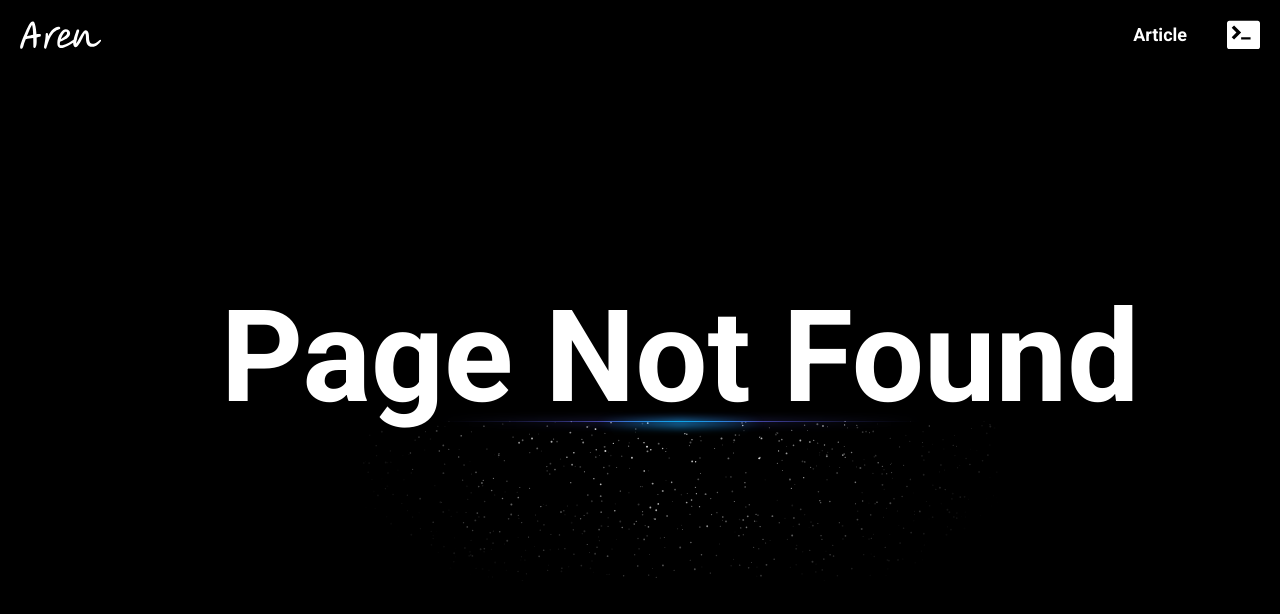
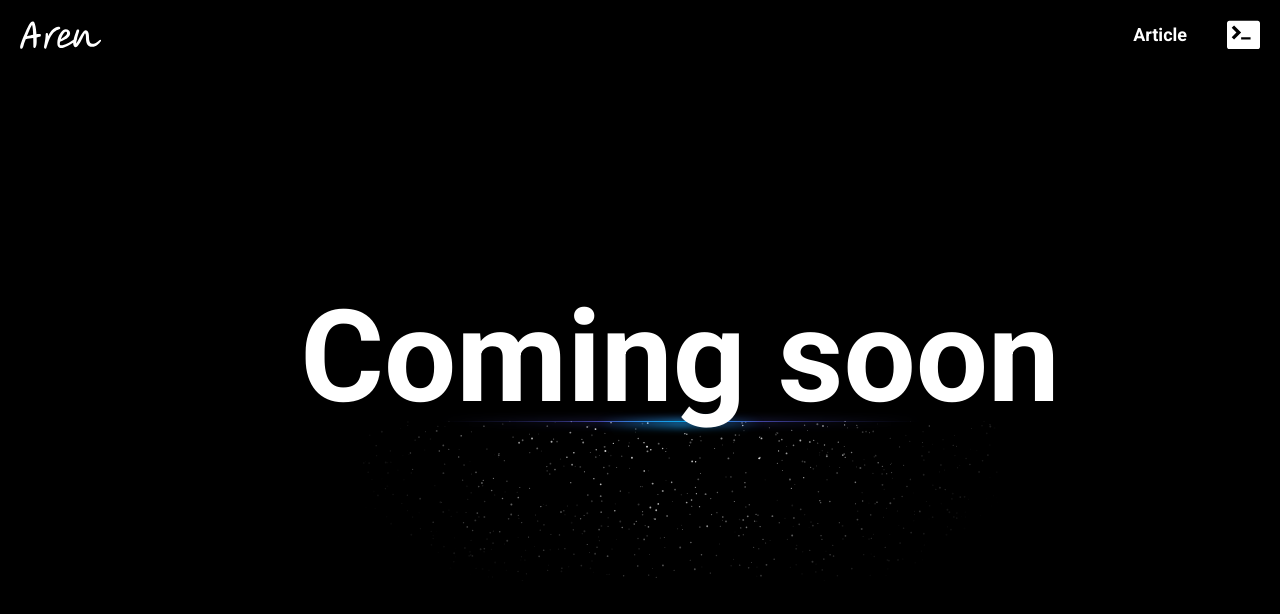
Before and after one commit to arentalb/modern-portfolio, a React (Vite) app: page /certificates in a window 1280 px wide. Before the commit this address had no page. Shown: the top 614 px of the page. Built offline with nearby package versions, Linux system fonts and the light colour scheme.

Commit message:
Create certificates page

```diff
--- a/src/App.tsx
+++ b/src/App.tsx
@@ -3,6 +3,7 @@ import { NotFoundPage } from "@/pages/NotFoundPage.tsx";
 import { ArticlePage } from "@/pages/ArticlePage.tsx";
 import { HomePage } from "@/pages/HomePage.tsx";
 import { BrowserRouter } from "react-router-dom";
+import { CertificatePage } from "@/pages/CertificatePage.tsx";
 
 function App() {
   return (
@@ -13,6 +14,7 @@ function App() {
         <Route path={"/article"} element={<ArticlePage />} />
         {/*<Route path={"/tutorial"} element={<TutorialPage />} />*/}
         {/*<Route path={"/course"} element={<CoursePage />} />*/}
+        <Route path={"/certificates"} element={<CertificatePage />} />
         <Route path={"*"} element={<NotFoundPage />} />
       </Routes>
     </BrowserRouter>
--- a/src/components/layout/home/CertificateSection.tsx
+++ b/src/components/layout/home/CertificateSection.tsx
@@ -24,7 +24,7 @@ export function CertificateSection() {
               dedication to continuous learning. Each certificate represents a
               milestone in my professional journey.
             </p>
-            <Link to={""}>
+            <Link to={"certificates"}>
               <Button className={"z-20"}>View All Certificates</Button>
             </Link>
           </div>
--- /dev/null
+++ b/src/pages/CertificatePage.tsx
@@ -0,0 +1,11 @@
+import { Header } from "@/components/layout/Header.tsx";
+import { ComingSoon } from "@/components/layout/ComingSoon.tsx";
+
+export function CertificatePage() {
+  return (
+    <>
+      <Header />
+      <ComingSoon text={"Coming soon"} />
+    </>
+  );
+}
```
